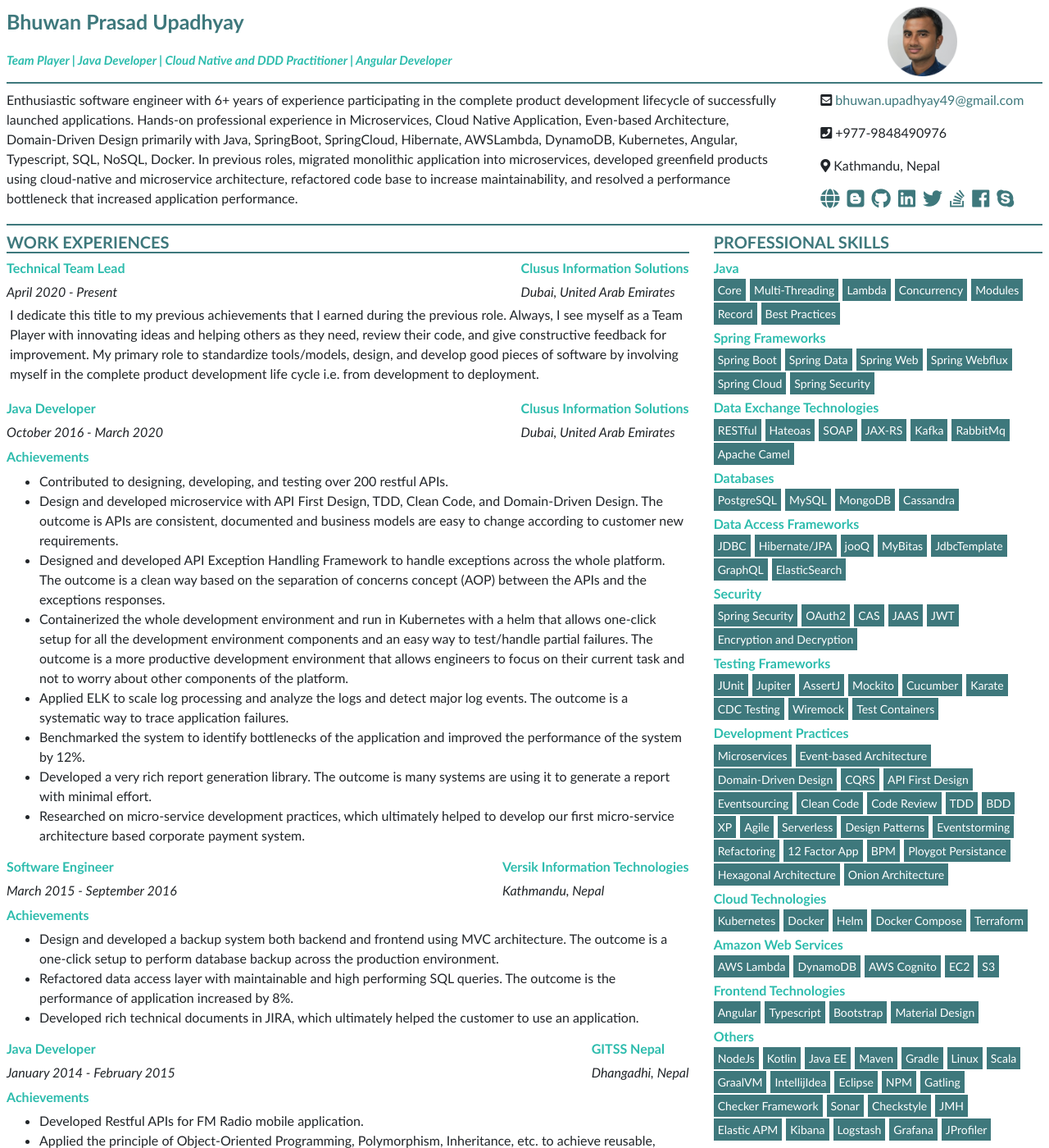
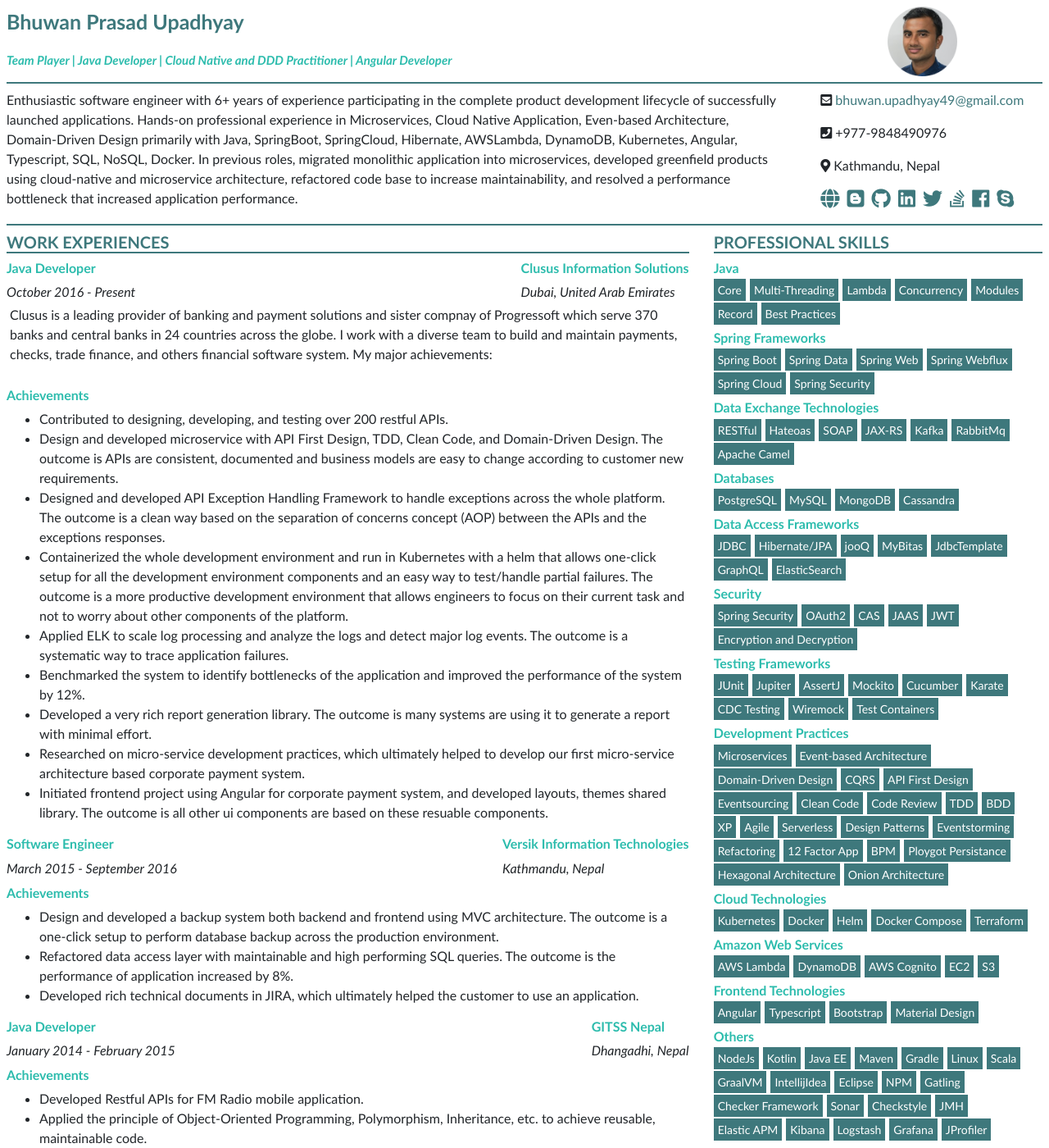
Before and after one commit to BhuwanUpadhyay/cv, a Jekyll site: the page built from index.markdown, in a window 1280 px wide and 1400 px high. Shown: the whole window at 82% size. Built offline with Jekyll 4.4.1, drawn with Linux system fonts in a browser that asks for light colours; nearby versions of some CDN libraries.

Commit message:
chore(cv): wip

```diff
--- a/_data/cv.yml
+++ b/_data/cv.yml
@@ -142,16 +142,17 @@ skills:
       - name: Grafana
       - name: JProfiler
 experiences:
-  - title: Technical Team Lead
-    company: Clusus Information Solutions
-    location: Dubai, United Arab Emirates
-    years: April 2020 - Present
-    description: >
-      I dedicate this title to my previous achievements that I earned during the previous role. Always, I see myself as a Team Player with innovating ideas and helping others as they need, review their code, and give constructive feedback for improvement. My primary role to standardize tools/models, design, and develop good pieces of software by involving myself in the complete product development life cycle i.e. from development to deployment.
+  # - title: Technical Team Lead
+  #   company: Clusus Information Solutions
+  #   location: Dubai, United Arab Emirates
+  #   years: April 2020 - Present
   - title: Java Developer
     company: Clusus Information Solutions
     location: Dubai, United Arab Emirates
-    years: October 2016 - March 2020
+    years: October 2016 - Present
+    description: |
+      Clusus is a leading provider of banking and payment solutions and sister compnay of Progressoft which serve 370 banks and central banks in 24 countries across the globe.
+      I work with a diverse team to build and maintain payments, checks, trade finance, and others financial software system. My major achievements:
     responsibilities:
       - Contributed to designing, developing, and testing over 200 restful APIs.
       - Design and developed microservice with API First Design, TDD, Clean Code, and Domain-Driven Design. The outcome is APIs are consistent, documented and business models are easy to change according to customer new requirements.
@@ -161,6 +162,7 @@ experiences:
       - Benchmarked the system to identify bottlenecks of the application and improved the performance of the system by 12%.
       - Developed a very rich report generation library. The outcome is many systems are using it to generate a report with minimal effort.
       - Researched on micro-service development practices, which ultimately helped to develop our first micro-service architecture based corporate payment system.
+      - Initiated frontend project using Angular for corporate payment system, and developed layouts, themes shared library. The outcome is all other ui components are based on these resuable components.
   - title: Software Engineer
     company: Versik Information Technologies
     location: Kathmandu, Nepal
```
